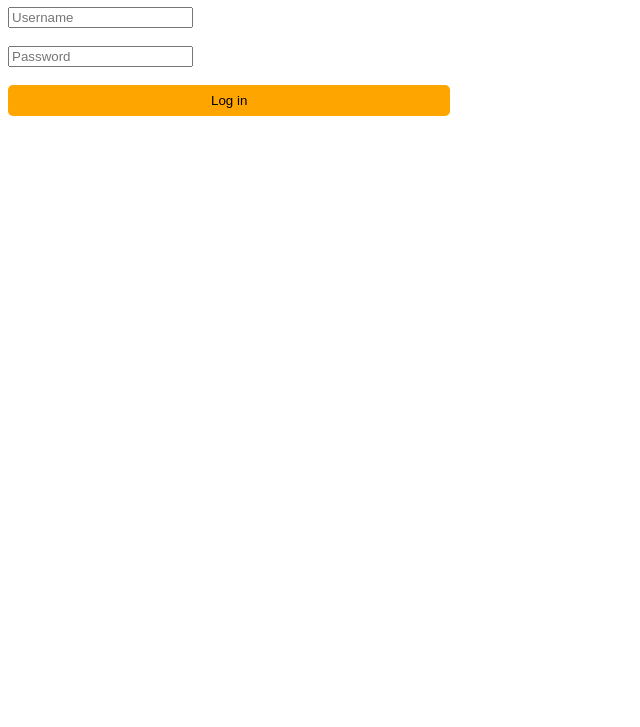
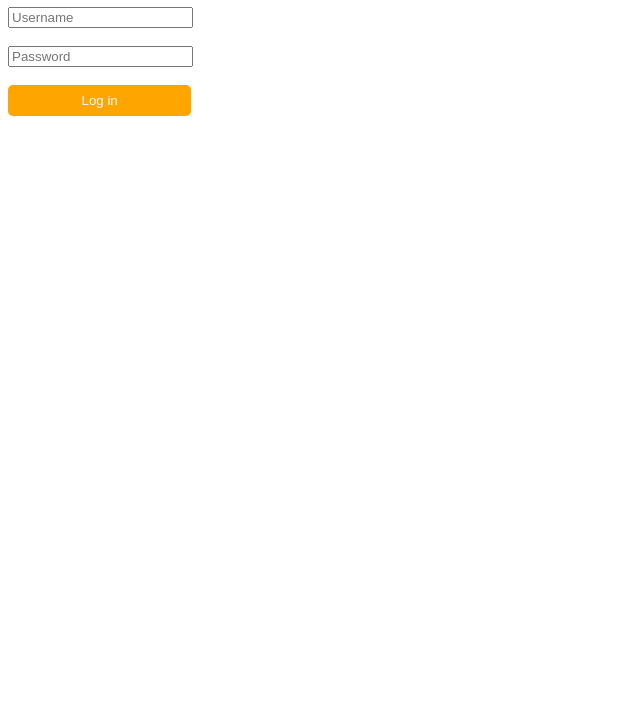
Before and after one commit to Rand2781/Semana02Reto01, a plain HTML site: page index.html in a window 1280 px wide. Shown: the part 73-800 px from the top of the page, without its empty margins (0-640 px from the left). Drawn offline with Linux system fonts and the light colour scheme.

Commit message:
ultima revisión

```diff
--- a/index.css
+++ b/index.css
@@ -1,8 +1,9 @@
 input[type="submit"]
 {background:orange;
+color: white;
 border:0px solid;
 display: block;
 border-radius: 5px;
 padding: 8px 16px;
-width: 35%;
+width: 14.5%;
 }
```
